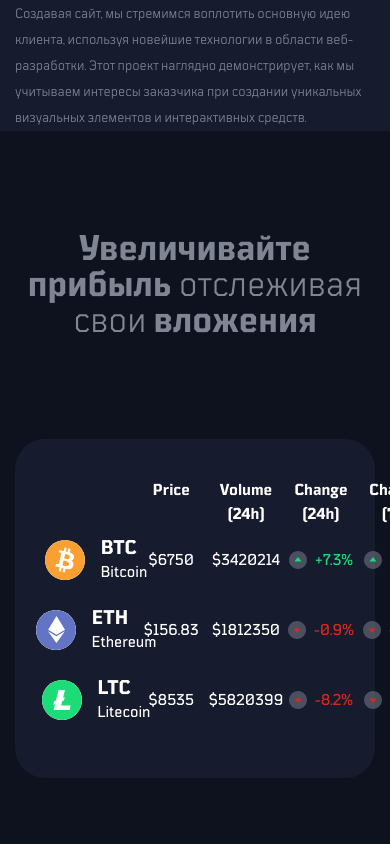
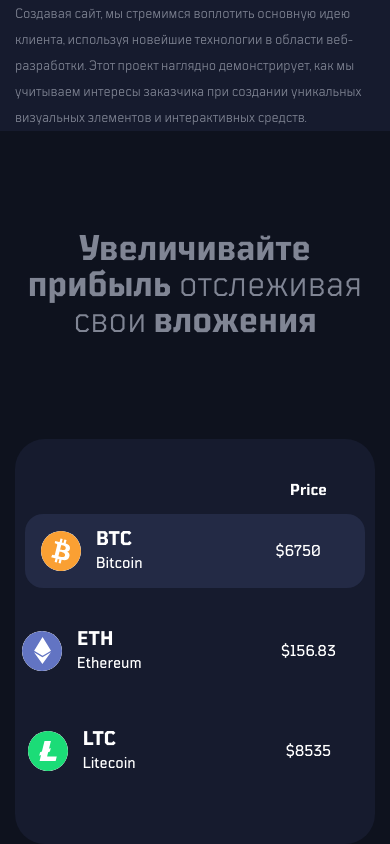
Before and after one commit to BlazerXXI/Web_Studio, a React (Create React App) app: page / in a window 390 px wide. Shown: the part 5746-6590 px from the top of the page. Before the commit the page ends 6524 px from the top, so only its background shows below. Built offline with nearby package versions, Linux system fonts and the light colour scheme.

Commit message:
dev 01:03 11.09.23

```diff
--- a/src/components/TrackingWindow/TrackingCoin.module.scss
+++ b/src/components/TrackingWindow/TrackingCoin.module.scss
@@ -3,6 +3,11 @@
 	border-radius: 18px;
 	padding: 15px 44px;
 	transform: translateX(-116px);
-	transition: background-color 0.3s ease, border-radius 0.3s ease,
-		padding 0.3s ease, transform 0.3s ease;
+	transition: all 0.3s ease 0s;
 }
+@media (max-width: 768px) {
+	.active {
+		transform: translateX(0);
+		padding: 15px;
+	}
+}
--- a/src/components/TrackingWindow/TrackingCoin.tsx
+++ b/src/components/TrackingWindow/TrackingCoin.tsx
@@ -1,70 +1,86 @@
-import React, { useState } from "react";
+import React from "react";
 import { ICoin } from "../../types/types";
 import styles from "./TrackingCoin.module.scss";
 
 const TrackingCoin = (props: ICoin) => {
+	const {
+		id,
+		img,
+		supTitle,
+		title,
+		price,
+		volume,
+		changeTwentyFourHours,
+		changeSevenDays,
+		change,
+		change7d,
+		activeCoin,
+	} = props;
+
 	return (
 		<tr
-			className={`trackingCoin flex items-center justify-between transition-all duration-300 cursor-pointer`}
+			className={`trackingCoin ${
+				activeCoin === id ? styles.active : ""
+			} flex items-center w-full justify-between transition-all duration-300 cursor-pointer min-h-[74px]`}
 		>
-			<td className="flex justify-center gap-[15px] items-center w-1/5 ">
+			<td className="flex justify-center gap-[15px] items-center w-1/5 max-sm:w-1/3 ">
 				<img
 					className="rounded-full bg-white"
-					src={props.img}
+					src={img}
 					alt="btc icon"
 					width={40}
 					height={40}
 				/>
 				<div className="flex justify-center flex-col gap-[4px]">
-					<h3 className="text-[20px] font-[800]">{props.supTitle}</h3>
-					<h3 className="text-[16px]">{props.title}</h3>
+					<h3 className="text-[20px] font-[800]">{supTitle}</h3>
+					<h3 className="text-[16px]">{title}</h3>
 				</div>
 			</td>
-			<td className="w-1/5 flex justify-center">${props.price}</td>
-			<td className="w-1/5 flex justify-center ">${props.volume}</td>
+			<td className="w-1/5 max-sm:w-1/3 flex justify-center">${price}</td>
+			<td className="w-1/5 flex justify-center max-sm:hidden ">${volume}</td>
 			<td
-				className={`w-1/5 flex justify-center gap-2 items-center ${
-					props.changeTwentyFourHours === "up"
+				className={`w-1/5 flex justify-center gap-2 items-center max-sm:hidden ${
+					changeTwentyFourHours === "up"
 						? "text-[#1BDC77]"
-						: props.changeTwentyFourHours === "down"
+						: changeTwentyFourHours === "down"
 						? "text-[#DC271B]"
 						: null
 				}`}
 			>
 				<img
-					src={`../../img/tracking/${props.changeTwentyFourHours}.svg`}
+					src={`../../img/tracking/${changeTwentyFourHours}.svg`}
 					alt="up"
 					width={18}
 					height={18}
 				/>
-				{props.changeTwentyFourHours === "up"
+				{changeTwentyFourHours === "up"
 					? "+"
-					: props.changeTwentyFourHours === "down"
+					: changeTwentyFourHours === "down"
 					? "-"
 					: null}
-				{props.change}%
+				{change}%
 			</td>
 			<td
-				className={`w-1/5 flex justify-center gap-2 items-center ${
-					props.changeSevenDays === "up"
+				className={`w-1/5 flex justify-center gap-2 items-center max-sm:hidden ${
+					changeSevenDays === "up"
 						? "text-[#1BDC77]"
-						: props.changeSevenDays === "down"
+						: changeSevenDays === "down"
 						? "text-[#DC271B]"
 						: null
 				}`}
 			>
 				<img
-					src={`../../img/tracking/${props.changeSevenDays}.svg`}
+					src={`../../img/tracking/${changeSevenDays}.svg`}
 					alt="up"
 					width={18}
 					height={18}
 				/>
-				{props.changeSevenDays === "up"
+				{changeSevenDays === "up"
 					? "+"
-					: props.changeSevenDays === "down"
+					: changeSevenDays === "down"
 					? "-"
 					: null}
-				{props.change7d}%
+				{change7d}%
 			</td>
 		</tr>
 	);
--- a/src/components/TrackingWindow/TrackingWindow.tsx
+++ b/src/components/TrackingWindow/TrackingWindow.tsx
@@ -1,11 +1,17 @@
-import React from "react";
+import React, { useEffect, useState } from "react";
 import TrackingCoin from "./TrackingCoin";
 import { ICoin } from "../../types/types";
 
 const TrackingWindow = () => {
+	let currentId = 0;
+
+	const coinId = () => {
+		return currentId++;
+	};
+
 	const coinsData: ICoin[] = [
 		{
-			id: 1,
+			id: coinId(),
 			img: " ../../img/tracking/btc.svg",
 			changeTwentyFourHours: "up",
 			changeSevenDays: "up",
@@ -15,9 +21,10 @@ const TrackingWindow = () => {
 			volume: "3420214",
 			change: "7.3",
 			change7d: "7.3",
+			activeCoin: 0,
 		},
 		{
-			id: 2,
+			id: coinId(),
 			img: " ../../img/tracking/eth.svg",
 			changeTwentyFourHours: "down",
 			changeSevenDays: "down",
@@ -27,9 +34,10 @@ const TrackingWindow = () => {
 			volume: "1812350",
 			change: "0.9",
 			change7d: "0.9",
+			activeCoin: 0,
 		},
 		{
-			id: 3,
+			id: coinId(),
 			img: " ../../img/tracking/ltc.svg",
 			changeTwentyFourHours: "down",
 			changeSevenDays: "down",
@@ -39,32 +47,43 @@ const TrackingWindow = () => {
 			volume: "5820399",
 			change: "8.2",
 			change7d: "8.2",
+			activeCoin: 0,
 		},
 	];
 
+	const maxCoins = coinsData.length;
+
+	const [activeCoin, setActiveCoin] = useState(maxCoins - 1);
+	useEffect(() => {
+		const interval = setInterval(() => {
+			setActiveCoin(activeCoin >= maxCoins - 1 ? 0 : activeCoin + 1);
+		}, 3000);
+		return () => clearInterval(interval);
+	}, [activeCoin, maxCoins]);
+
 	return (
-		<div className="rounded-[30px] pl-[44px] pt-[39px] pr-[112px] pb-[56px] bg-[#161B2E] shadow-[0px 0px 6px 0px rgba(0, 0, 0, 0.25)]">
+		<div className="rounded-[30px] pl-[10px] sm:pl-[44px] pt-[39px]  pr-[10px] sm:pr-[112px] pb-[56px] bg-[#161B2E] shadow-[0px 0px 6px 0px rgba(0, 0, 0, 0.25)]">
 			<table className="w-full font-[Montserrat, sans-serif] text-base leading-5">
 				<thead>
-					<tr className=" flex justify-between ">
+					<tr className=" flex justify-between">
 						<th className=" justify-center flex w-1/5 text-base font-bold"></th>
-						<th className=" justify-center flex w-1/5 text-base font-bold">
+						<th className=" justify-center flex w-1/5 text-base font-bold max-sm:flex max-sm:w-1/3 ">
 							Price
 						</th>
-						<th className=" justify-center flex w-1/5 text-base font-bold">
+						<th className=" justify-center flex w-1/5 text-base font-bold max-sm:hidden">
 							Volume (24h)
 						</th>
-						<th className=" justify-center flex w-1/5 text-base font-bold">
+						<th className=" justify-center flex w-1/5 text-base font-bold max-sm:hidden">
 							Change (24h)
 						</th>
-						<th className=" justify-center flex w-1/5 text-base font-bold">
+						<th className=" justify-center flex w-1/5 text-base font-bold max-sm:hidden">
 							Change (7d)
 						</th>
 					</tr>
 				</thead>
-				<tbody className="flex flex-col mt-3 gap-[26px]">
+				<tbody className="flex flex-col mt-3 w-full gap-[26px]">
 					{coinsData.map((coins) => (
-						<TrackingCoin {...coins} key={coins.id} />
+						<TrackingCoin {...coins} key={coins.id} activeCoin={activeCoin} />
 					))}
 				</tbody>
 			</table>
--- a/src/types/types.ts
+++ b/src/types/types.ts
@@ -26,4 +26,5 @@ export interface ICoin {
 	volume: string;
 	change: string;
 	change7d: string;
+	activeCoin: number;
 }
```
